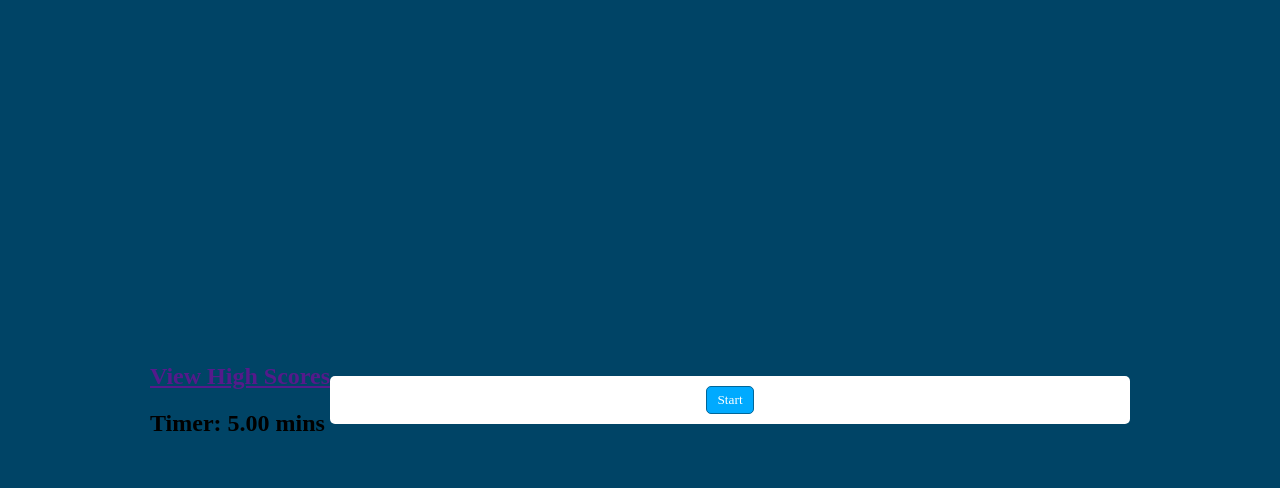
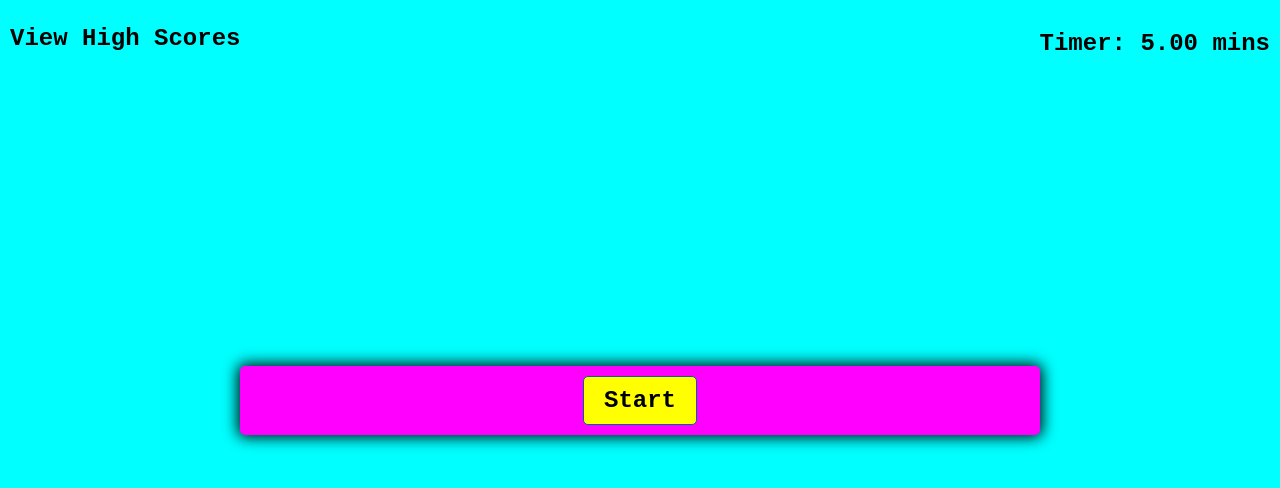
Before and after one commit to taliavazquez/Web-APIs, a plain HTML site: page index.html in a window 1280 px wide. Drawn offline with Linux system fonts and the light colour scheme.

Commit message:
Update style.css

```diff
--- a/style.css
+++ b/style.css
@@ -1,15 +1,32 @@
-/* box border */
 *, *::before, *::after {
   box-sizing: border-box;
-    font-family: Gotham Rounded;
+  font-family: monospace, Blippo, fantasy, serif;
 }
-/* everything */
+
 :root {
   --hue-neutral: 200;
   --hue-wrong: 0;
   --hue-correct: 145;
 }
-/* background and box alignment */
+
+#viewHighScores {
+    position: fixed;
+    top: 5px;
+    left: 10px;
+    color: black;
+}
+
+#viewHighScores:hover {
+    color: black;
+    text-decoration: none;
+}
+
+#timeDisplay {
+    position: fixed;
+    top: 10px;
+    right: 10px;
+}
+
 body {
   --hue: var(--hue-neutral);
   padding: 0;
@@ -19,63 +36,54 @@ body {
   height: 100vh;
   justify-content: center;
   align-items: center;
-    background-color: hsl(var(--hue), 100%, 20%)
+  background-color: cyan;
 }
-/* what pops up when the question is .correct */
-body.correct {
-    --hue: var(--hue-correct);
-}
-/* what pops up when the question is incorrect */
-body.wrong {
-    --hue: var(--hue-wrong);
-}
-/* button box */
+
+
 .container {
   width: 800px;
   max-width: 80%;
-    background-color: white;
+  background-color: magenta;
   border-radius: 5px;
   padding: 10px;
-    box-shadow: 0 0 10px 2 px;
+  box-shadow: 0 0 15px 2px;
 }
-/* button grid */
+
 .btn-grid {
   display: grid;
   grid-template-columns: repeat(2, auto);
   gap: 10px;
+  margin: 20px 0;
 }
-/* button style */
+
 .btn {
   --hue: var(--hue-neutral);
   border: 1px solid hsl(var(--hue), 100%, 30%);
-    background-color: hsl(var(--hue), 100%, 50%);
+  background-color: yellow;
   border-radius: 5px;
   padding: 5px 10px;
-    color: white;
+  color: black;
   outline: none;
 }
 
 .btn:hover {
- border-color:  black;
-
+  border-color: magenta;
+  color: magenta;
 }
 
 .btn.correct {
   --hue: var(--hue-correct);
-    color: black;
-
+  color: magenta;
 }
 
 .btn.wrong {
   --hue: var(--hue-wrong);
-
 }
 
-start.btn, .next-btn {
+.start-btn, .next-btn {
   font-size: 1.5rem;
   font-weight: bold;
   padding: 10px 20px;
-
 }
 
 .controls {
@@ -86,5 +94,4 @@ start.btn, .next-btn {
 
 .hide {
   display: none;
-
 }
```
Lines whose indentation alone changed are shown as unchanged.
